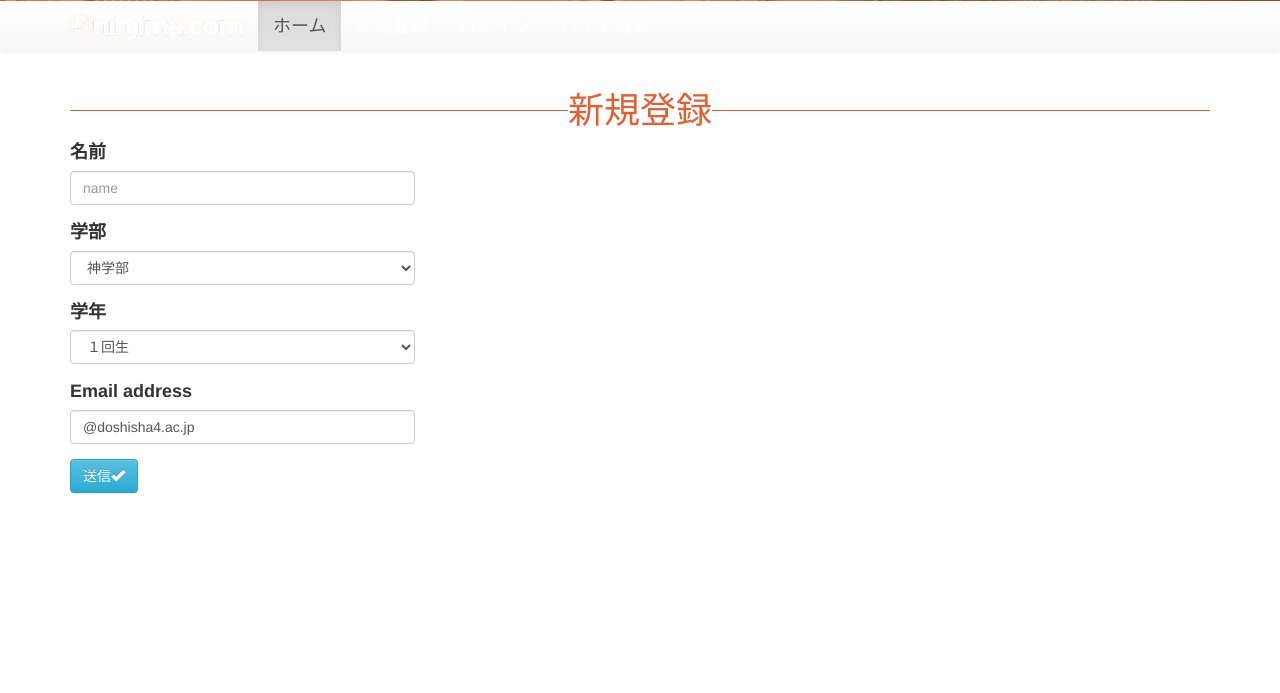
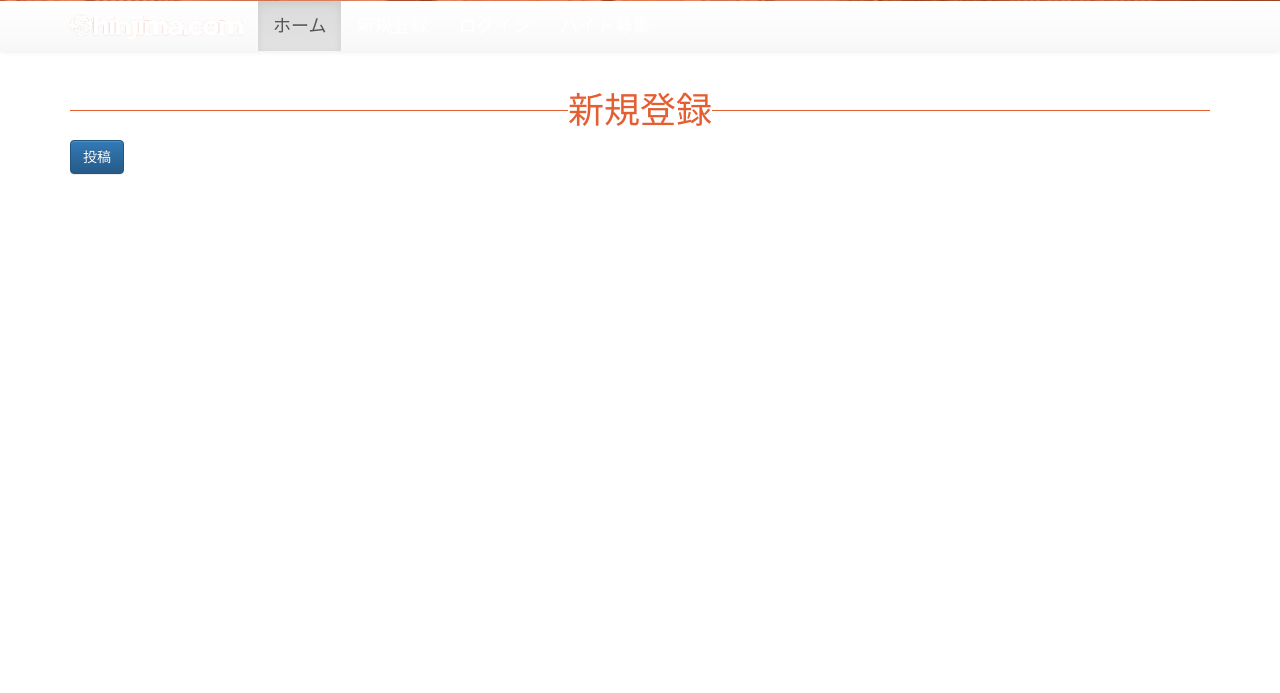
Before and after one commit to KAZUKI1994/dhack-f, a Django app: page /works/register/ in a window 1280 px wide. Shown: the part 412-1105 px from the top of the page. Run offline with Django 3.2, Linux system fonts and the light colour scheme; parts of the project's set-up code (start-up, migrations or seed data) failed here and were passed over; some libraries are stand-ins or nearby versions.

Commit message:
first name

```diff
--- a/works/templates/works/register.html
+++ b/works/templates/works/register.html
@@ -9,58 +9,11 @@
 {% block content %}
 <div id="main" class="container">
   <h1>新規登録</h1>
-  <form action="" method="post">
-    <div class="row">
-      <div class="form-group col-md-4">
-        <label for="name" maxlength="20">名前</label>
-        <input type="text" class="form-control" id="name"  size="50"maxlength="30" placeholder="name">
-      </div>
-    </div>
-
-    <div class="row">
-      <div class="form-group col-md-4">
-        <label for="gakubu">学部</label>
-        <select name="gakubu" class="form-control" id="gakubu">
-          <option value="shinn">神学部</option>
-          <option value="bunn">文学部</option>
-          <option value="syakai">社会学部</option>
-          <option value="hou">法学部</option>
-          <option value="keizai">経済学部</option>
-          <option value="syou">商学部</option>
-          <option value="seisaku">政策学部</option>
-          <option value="gurouti">グローバル地域文化学部</option>
-          <option value="bunnzyou">文化情報学部</option>
-          <option value="rikou">理工学部</option>
-          <option value="seimei">生命医科学部</option>
-          <option value="supokenn">スポーツ健康科学部</option>
-          <option value="shinnri">心理学部</option>
-          <option value="gurokomyu">グローバルコミュニケーション学部</option>
-        </select>
-      </div>
-    </div>
-    <div class="row">
-      <div class="form-group col-md-4">
-        <label for="gakunenn">学年</label>
-        <select name="gakunenn" class="form-control" id="gakunenn">
-          <option value="1kaisei">１回生</option>
-          <option value="2kaisei">２回生</option>
-          <option value="3kaisei">３回生</option>
-          <option value="4kaisei">４回生</option>
-          <option value="innsei">院生</option>
-        </select>
-      </div>
-    </div>
-    <div class="row">
-      <div class="form-group col-md-4">
-        <label for="email">Email address</label>
-        <input type="email" class="form-control" id="email" value="@doshisha4.ac.jp" maxlength="30" placeholder="mail address">
-      </div>
-    </div>
-    <div class="row">
-      <div class="form-group col-md-4">
-        <button type="submit" class="btn btn-info">送信<i class="glyphicon glyphicon-ok"></i></button>
-      </div>
-    </div>
-  </form>
+  <form role="form" method="POST" action="">{% csrf_token %}
+  	{{ formset1|bootstrap }}
+	<div class="form-group">
+		<button type="submit" class="btn btn-primary">投稿</button>
+	</div>
+   </form>
 </div>
 {% endblock %}
--- a/works/urls.py
+++ b/works/urls.py
@@ -10,4 +10,5 @@ urlpatterns = [
 	#url(r'^form/',views.userform,name="jobform")
 	url(r'^register/$',views.register, name="register"),
 	url(r'^login/$',views.login, name="login"),
+	#url(r'^(?P<pk>[0-9]+)/join/$', views.joinform, name="join"),
 ]
--- a/works/views.py
+++ b/works/views.py
@@ -67,7 +67,37 @@ def jobform(request):
 		formset = JobFormSet()
 	ctxt = RequestContext(request, {})
 	return render_to_response("works/jobform.html", {"formset":formset}, ctxt)
+	return redirect('works/index.html')
+'''
+#新規登録画面
+@csrf_protect
+def userform(request):
+	c={}
+	UserFormSet = modelformset_factory(User, fields="__all__")
+	if request.method == "POST":
+		formset1 = UserFormSet(request.POST, request.FILES)
+		if formset1.is_valid():
+			formset1.save()
+	else:
+		formset1 = UserFormSet()
+	ctxt = RequestContext(request, {})
+	return render_to_response("works/register.html", {"formset1":formset1}, ctxt)
 
+'''
+#申し込み画面
+@csrf_protect
+def userform(request):
+	c={}
+	UserFormSet = modelformset_factory(User, fields="__all__")
+	if request.method == "POST":
+		formset1 = UserFormSet(request.POST, request.FILES)
+		if formset1.is_valid():
+			formset1.save()
+	else:
+		formset1 = JoinFormSet()
+	ctxt = RequestContext(request, {})
+	return render_to_response("works/detail.html", {"formset":formset}, ctxt)
+	return redirect('works/index.html')
 #カテゴリー別一覧画面
 
 
```
Also changed, not shown: works/models.py (+18 -3 lines), works/templates/works/detail.html (+9 -1 lines), works/templates/works/join.html (added, +16 -0 lines), db.sqlite3.
